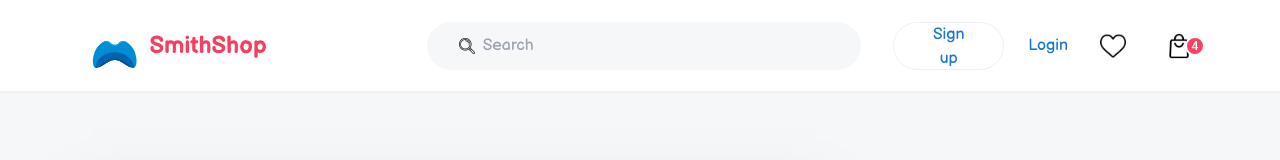
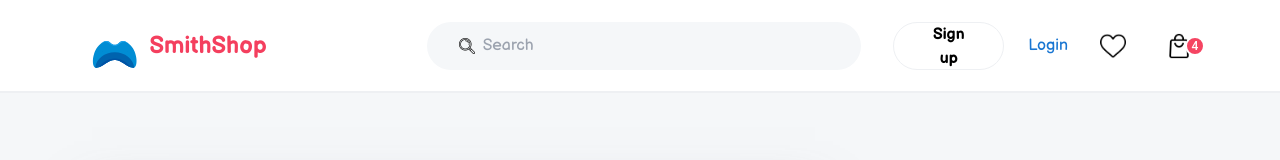
Before and after one commit to smithisrealdev/new-smithshop-reactjs, a React (Vite) app in the folder smithshop/: page / in a window 1280 px wide. Shown: the top 160 px of the page. Built offline with nearby package versions, Linux system fonts and the light colour scheme; a web font is replaced by a local one.

Commit message:
change color navbar signup

```diff
--- a/smithshop/components/Navbar.jsx
+++ b/smithshop/components/Navbar.jsx
@@ -44,7 +44,7 @@ export default function Navbar() {
             <div className='flex justify-center items-center gap-6'>
                 <button className='rounded-full border-1 border-bottom-nav hover:border-rose-500 hover:bg-red-50 text-slate-700 h-12 px-8'>
                     <Link className='font-main text-sm' href="/signup" underline="none">
-                        <a>
+                        <a className=" font-bold text-black">
                             Sign up
                         </a>
                     </Link>
```
